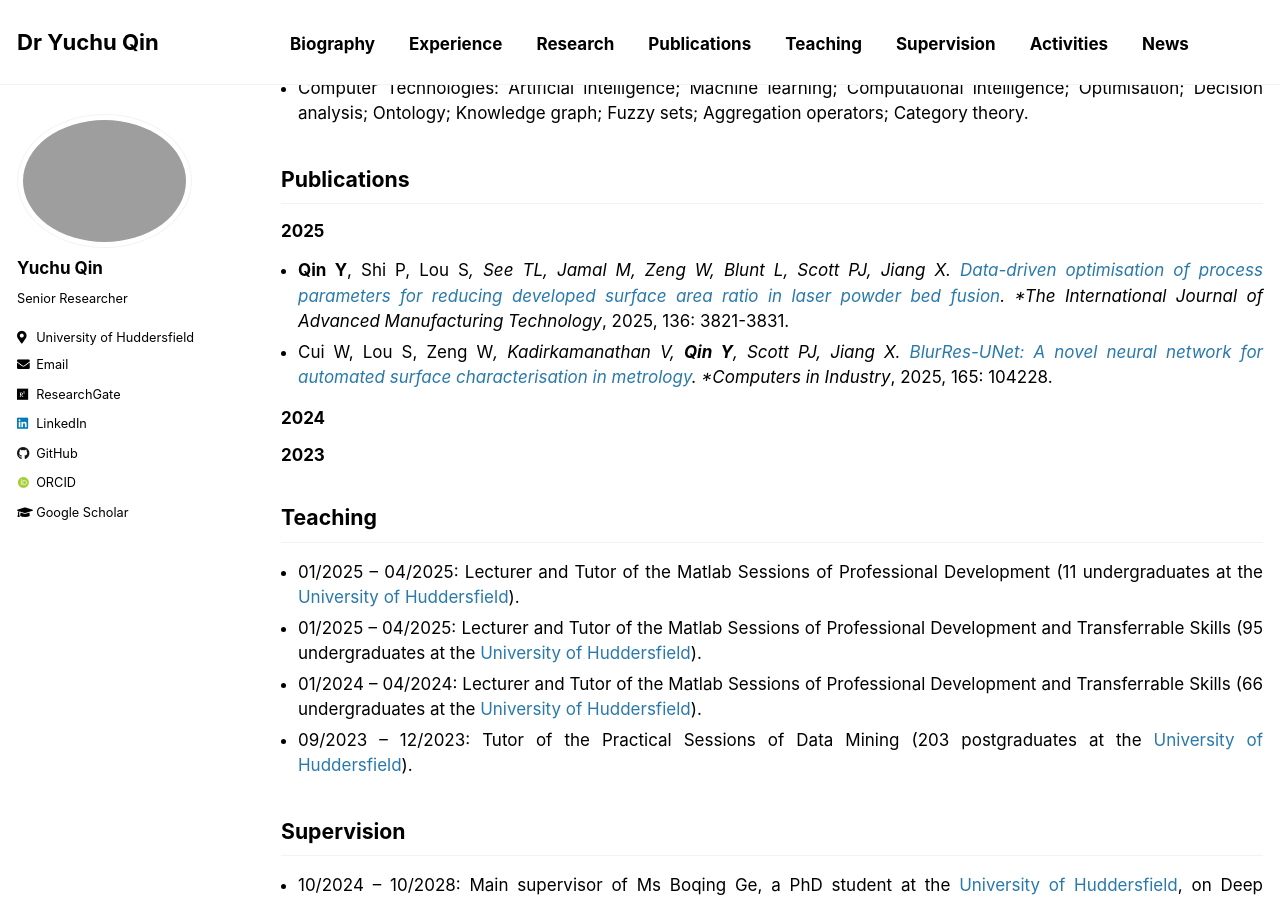
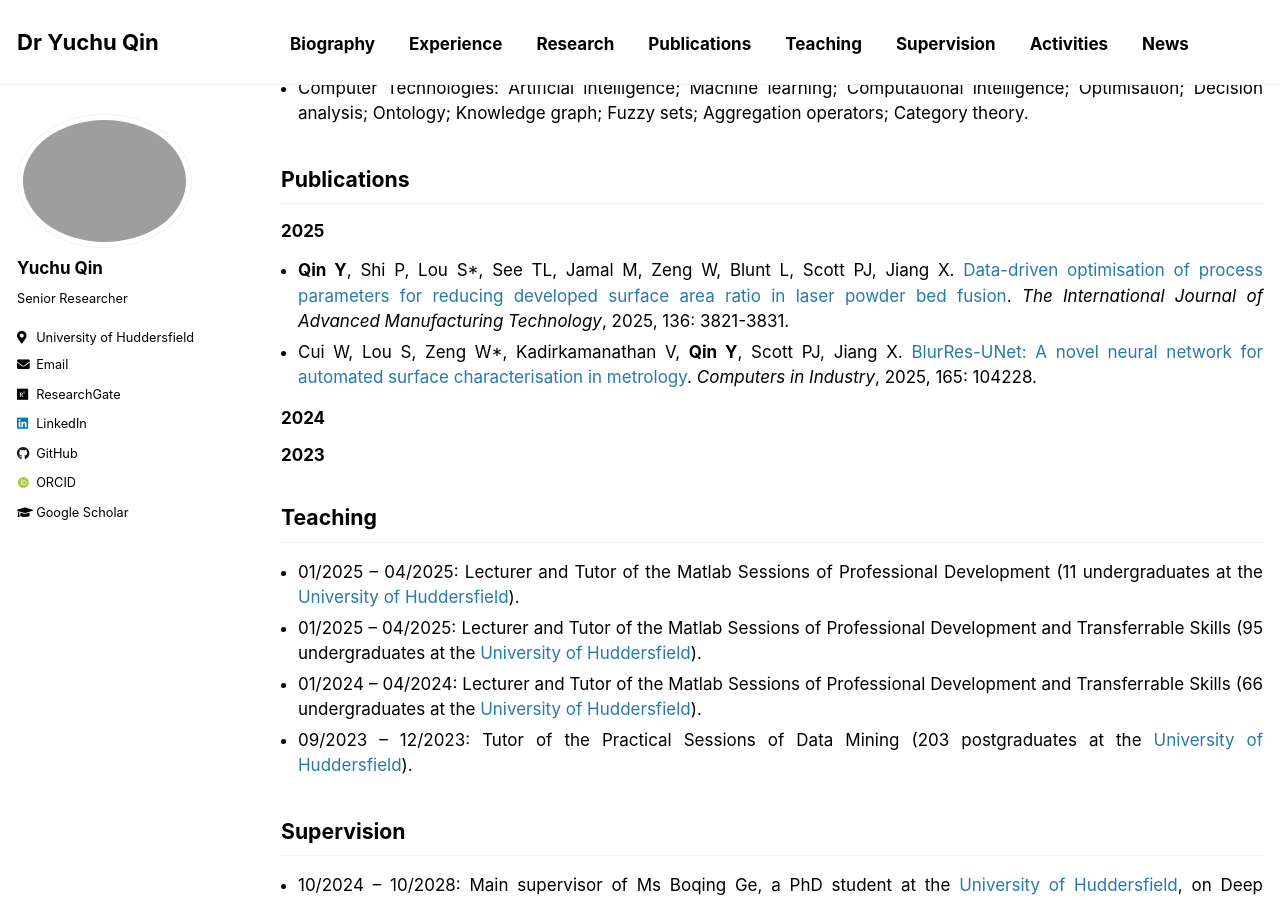
Before and after one commit to yuchu-qin/yuchu-qin.github.io, a Jekyll site: the page built from _pages/index.md, in a window 1280 px wide and 900 px high, scrolled down 825 px. Built offline with Jekyll 4.4.1, drawn with Linux system fonts in a browser that asks for light colours; some web fonts are replaced; our own code applies the rules of GitHub Pages for plain Markdown files.

```diff
--- a/_pages/index.md
+++ b/_pages/index.md
@@ -22,8 +22,8 @@ I am a [Senior Researcher](https://pure.hud.ac.uk/en/persons/yuchu-qin) in Geome
 
 ## Publications
 ### 2025
-- **Qin Y**, Shi P, Lou S*, See TL, Jamal M, Zeng W, Blunt L, Scott PJ, Jiang X. [Data-driven optimisation of process parameters for reducing developed surface area ratio in laser powder bed fusion](https://link.springer.com/article/10.1007/s00170-025-15038-4). *The International Journal of Advanced Manufacturing Technology*, 2025, 136: 3821-3831.
-- Cui W, Lou S, Zeng W*, Kadirkamanathan V, **Qin Y**, Scott PJ, Jiang X. [BlurRes-UNet: A novel neural network for automated surface characterisation in metrology](https://www.sciencedirect.com/science/article/pii/S0166361524001568). *Computers in Industry*, 2025, 165: 104228.
+- **Qin Y**, Shi P, Lou S*, See TL, Jamal M, Zeng W, Blunt L, Scott PJ, Jiang X. [Data-driven optimisation of process parameters for reducing developed surface area ratio in laser powder bed fusion](https://link.springer.com/article/10.1007/s00170-025-15038-4). _The International Journal of Advanced Manufacturing Technology_, 2025, 136: 3821-3831.
+- Cui W, Lou S, Zeng W*, Kadirkamanathan V, **Qin Y**, Scott PJ, Jiang X. [BlurRes-UNet: A novel neural network for automated surface characterisation in metrology](https://www.sciencedirect.com/science/article/pii/S0166361524001568). _Computers in Industry_, 2025, 165: 104228.
 
 ### 2024
 
```
